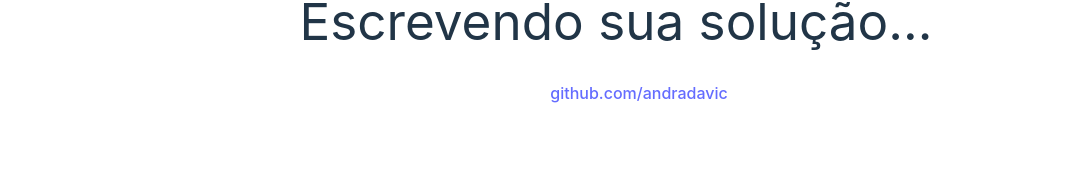
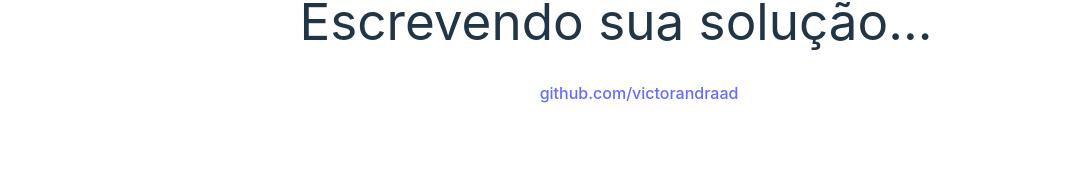
Before and after one commit to victorandraad/victor.tools, a Vue app in the folder roleta/: page / in a window 1280 px wide. Shown: the part 180-351 px from the top of the page, without its empty margins (15-1091 px from the left). Built offline with nearby package versions, Linux system fonts and the light colour scheme.

Commit message:
github name update

```diff
--- a/roleta/src/Home.vue
+++ b/roleta/src/Home.vue
@@ -32,7 +32,7 @@ const openEmailClient = () => {
             <h1 id="typewriter"></h1>
             <div class="flex gap-2 self-center mt-5">
                 <img class="size-5 self-center" src=".\assets\github.svg" alt="github_icon">
-                <a href="https://github.com/andradavic" target="_blank">github.com/andradavic</a>
+                <a href="https://github.com/victorandraad" target="_blank">github.com/victorandraad</a>
             </div>
         </div>
     </div>
```
